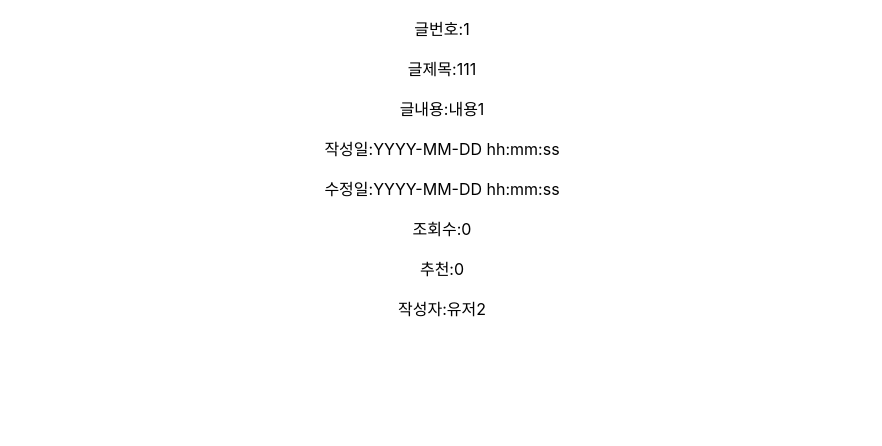
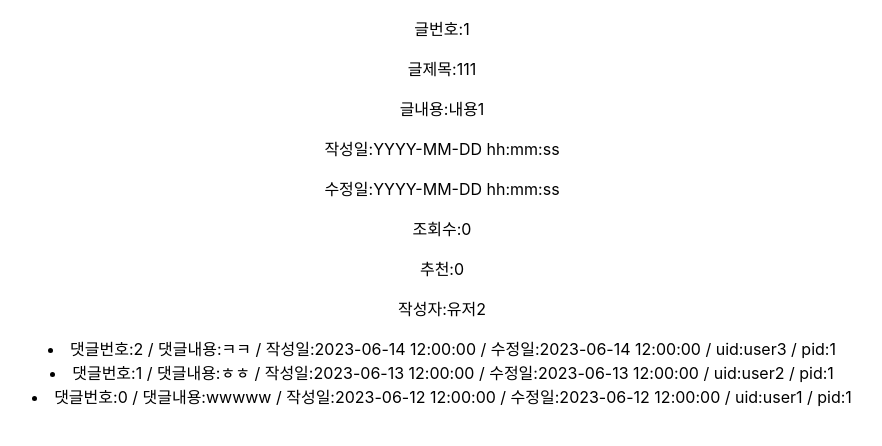
Before and after one commit to aiirohituzi/react-my-library, a React (Create React App) app in the folder react-my-library/: page /Detail/1 in a window 1280 px wide. Shown: the top 446 px of the page, without its empty margins (198-1080 px from the left). Built offline with nearby package versions, Linux system fonts and the light colour scheme.

Commit message:
댓글 컴포넌트 기본틀 작성

```diff
--- /dev/null
+++ b/react-my-library/src/components/Comment.js
@@ -0,0 +1,25 @@
+import React from "react";
+import { consoleLog } from "../util";
+
+const Comment = (props) => {
+  const comments = props.data;
+  consoleLog("comments", comments);
+
+  return comments ? (
+    <>
+      {comments
+        .sort((a, b) => Date.parse(b.createDate) - Date.parse(a.createDate))
+        .map((obj) => {
+          return (
+            <li key={obj.cid}>
+              {`댓글번호:${obj.cid} / 댓글내용:${obj.message} / 작성일:${obj.createDate} / 수정일:${obj.updateDate} / uid:${obj.uid} / pid:${obj.pid}`}
+            </li>
+          );
+        })}
+    </>
+  ) : (
+    <></>
+  );
+};
+
+export default Comment;
--- a/react-my-library/src/components/Detail.js
+++ b/react-my-library/src/components/Detail.js
@@ -1,14 +1,17 @@
 import React, { useEffect, useState } from "react";
 import { useParams } from "react-router-dom";
-import { getPost, getWriter } from "../dbPrototype";
+import { getComment, getPost, getWriter } from "../dbPrototype";
 import { consoleLog } from "../util";
+import { Comment } from "./";
 
 const Detail = (props) => {
   const [post, setPost] = useState();
   const [writer, setWriter] = useState();
+  // const [comment, setComement] = useState();
   const params = useParams();
 
   const data = getPost(params.pid);
+  const comments = getComment(params.pid);
 
   useEffect(() => {
     consoleLog("data", data);
@@ -23,7 +26,6 @@ const Detail = (props) => {
       setWriter(writer);
     }
   }, [post]);
-
   return post && writer ? (
     <>
       <p>글번호:{post.pid}</p>
@@ -34,6 +36,7 @@ const Detail = (props) => {
       <p>조회수:{post.viewCount}</p>
       <p>추천:{post.like}</p>
       <p>작성자:{writer.nickname}</p>
+      <Comment data={comments} />
     </>
   ) : (
     <p>해당 게시글은 존재하지 않습니다.</p>
--- a/react-my-library/src/components/index.js
+++ b/react-my-library/src/components/index.js
@@ -1,2 +1,3 @@
 export { default as List } from "./List";
 export { default as Detail } from "./Detail";
+export { default as Comment } from "./Comment";
--- a/react-my-library/src/dbPrototype.js
+++ b/react-my-library/src/dbPrototype.js
@@ -88,34 +88,34 @@ export const COMMENT = [
   {
     cid: 0,
     message: "wwwww",
-    createDate: "YYYY-MM-DD hh:mm:ss",
-    updateDate: "YYYY-MM-DD hh:mm:ss",
+    createDate: "2023-06-12 12:00:00",
+    updateDate: "2023-06-12 12:00:00",
     uid: "user1",
-    pid: "0",
+    pid: "1",
   },
   {
     cid: 1,
     message: "ㅎㅎ",
-    createDate: "YYYY-MM-DD hh:mm:ss",
-    updateDate: "YYYY-MM-DD hh:mm:ss",
+    createDate: "2023-06-13 12:00:00",
+    updateDate: "2023-06-13 12:00:00",
     uid: "user2",
     pid: "1",
   },
   {
     cid: 2,
     message: "ㅋㅋ",
-    createDate: "YYYY-MM-DD hh:mm:ss",
-    updateDate: "YYYY-MM-DD hh:mm:ss",
+    createDate: "2023-06-14 12:00:00",
+    updateDate: "2023-06-14 12:00:00",
     uid: "user3",
     pid: "1",
   },
   {
     cid: 3,
     message: "ㅈㅅ",
-    createDate: "YYYY-MM-DD hh:mm:ss",
-    updateDate: "YYYY-MM-DD hh:mm:ss",
+    createDate: "2023-06-15 12:00:00",
+    updateDate: "2023-06-15 12:00:00",
     uid: "user1",
-    pid: "1",
+    pid: "2",
   },
 ];
 
@@ -125,7 +125,15 @@ export const getPost = (pid) => {
   return filterdPosts[0];
 };
 
+// 작성자 닉네임 요청
 export const getWriter = (uid) => {
   let nickname = USER.filter((e) => e.uid === uid);
   return nickname[0];
 };
+
+// 특정 게시글의 댓글 목록 요청
+export const getComment = (pid) => {
+  let filterdComments = COMMENT.filter((e) => Number(e.pid) === Number(pid));
+  console.log(filterdComments);
+  return filterdComments;
+};
--- a/react-my-library/src/index.js
+++ b/react-my-library/src/index.js
@@ -12,11 +12,11 @@ const root = ReactDOM.createRoot(document.getElementById("root"));
 // 이로 인해 useEffect 의존성 배열에 빈배열을 전달해도 두 번 실행되는 것처럼 보임
 // 실제 빌드에선 그럴 일이 없다.
 root.render(
-  <React.StrictMode>
-    <BrowserRouter>
-      <App />
-    </BrowserRouter>
-  </React.StrictMode>
+  // <React.StrictMode>
+  <BrowserRouter>
+    <App />
+  </BrowserRouter>
+  // </React.StrictMode>
 );
 
 // If you want to start measuring performance in your app, pass a function
```
